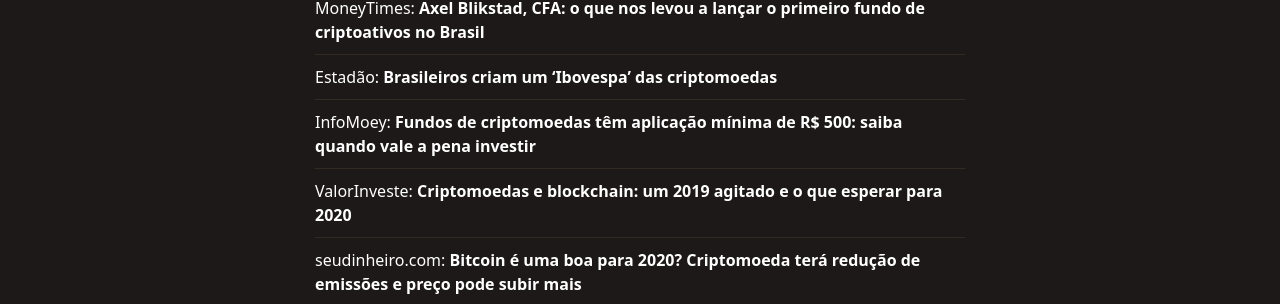
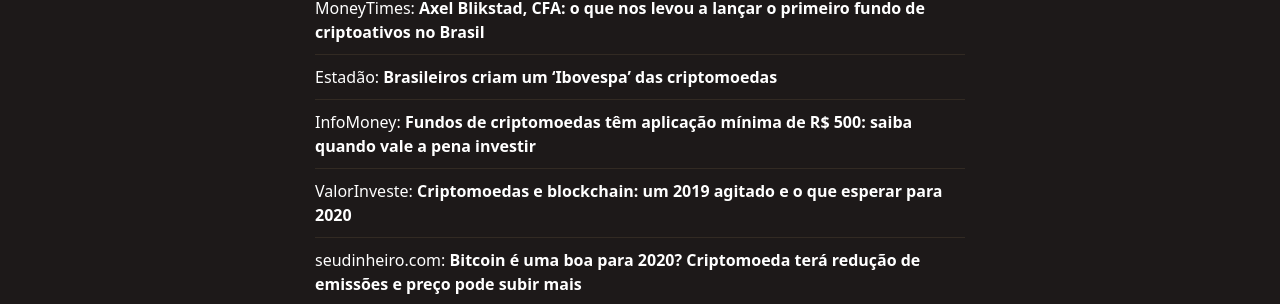
Before and after one commit to ateliedetemas/blpcrypto, a Jekyll site: the page built from _pages/na-midia.md, in a window 1280 px wide. Shown: the part 189-493 px from the top of the page. Built offline with Jekyll 4.4.1, drawn with Linux system fonts in a browser that asks for light colours.

Commit message:
Update na-midia.md

```diff
--- a/_pages/na-midia.md
+++ b/_pages/na-midia.md
@@ -5,7 +5,7 @@ title: Na Mídia
 ---
 |[MoneyTimes: **Axel Blikstad, CFA: o que nos levou a lançar o primeiro fundo de criptoativos no Brasil**](https://moneytimes.com.br/axel-blikstad-cfa-o-que-nos-levou-a-lancar-o-primeiro-fundo-de-criptoativos-no-brasil/)
 |[Estadão: **Brasileiros criam um ‘Ibovespa’ das criptomoedas**](https://economia.estadao.com.br/noticias/geral,brasileiros-criam-um-ibovespa-das-criptomoedas,70003154197)
-|[InfoMoey: **Fundos de criptomoedas têm aplicação mínima de R$ 500: saiba quando vale a pena investir**](https://www.infomoney.com.br/mercados/fundos-de-criptomoedas-tem-aplicacao-minima-de-r-500-saiba-quando-vale-a-pena-investir/)
+|[InfoMoney: **Fundos de criptomoedas têm aplicação mínima de R$ 500: saiba quando vale a pena investir**](https://www.infomoney.com.br/mercados/fundos-de-criptomoedas-tem-aplicacao-minima-de-r-500-saiba-quando-vale-a-pena-investir/)
 |[ValorInveste: **Criptomoedas e blockchain: um 2019 agitado e o que esperar para 2020**](https://valorinveste.globo.com/mercados/cripto/noticia/2020/01/07/criptomoedas-e-blockchain-um-2019-agitado-e-o-que-esperar-para-2020.ghtml)
 |[seudinheiro.com: **Bitcoin é uma boa para 2020? Criptomoeda terá redução de emissões e preço pode subir mais**](https://www.seudinheiro.com/2020/economia/bitcoin-pode-ir-alem-em-2020-em-ano-movimentado-para-as-criptos/)
 |[ValorInveste: **Ouro, bitcoin, boi, maconha: veja quanto renderam no mês e em 2019 os fundos -diferentões-**](https://valorinveste.globo.com/produtos/fundos/noticia/2019/12/09/ouro-bitcoin-boi-maconha-veja-quanto-renderam-no-mes-e-em-2019-os-fundos-diferentoes.ghtml)
```
